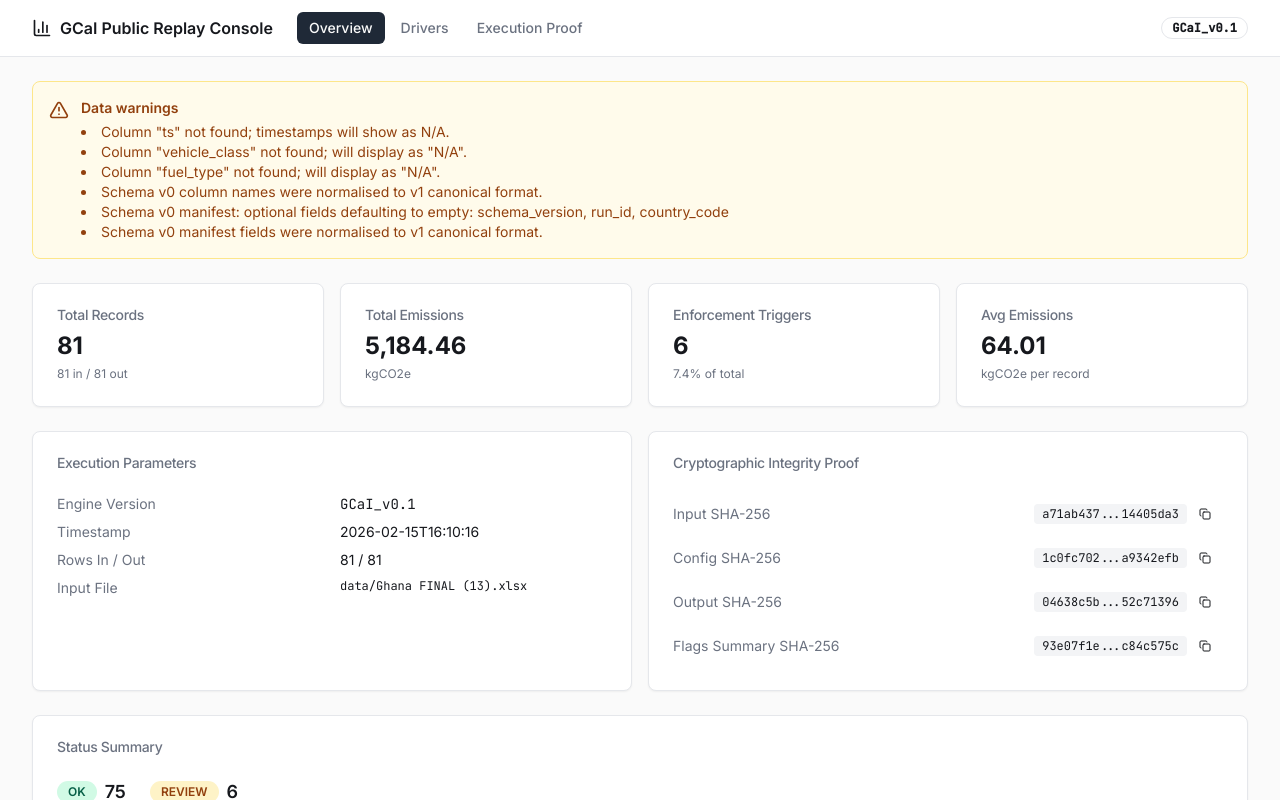
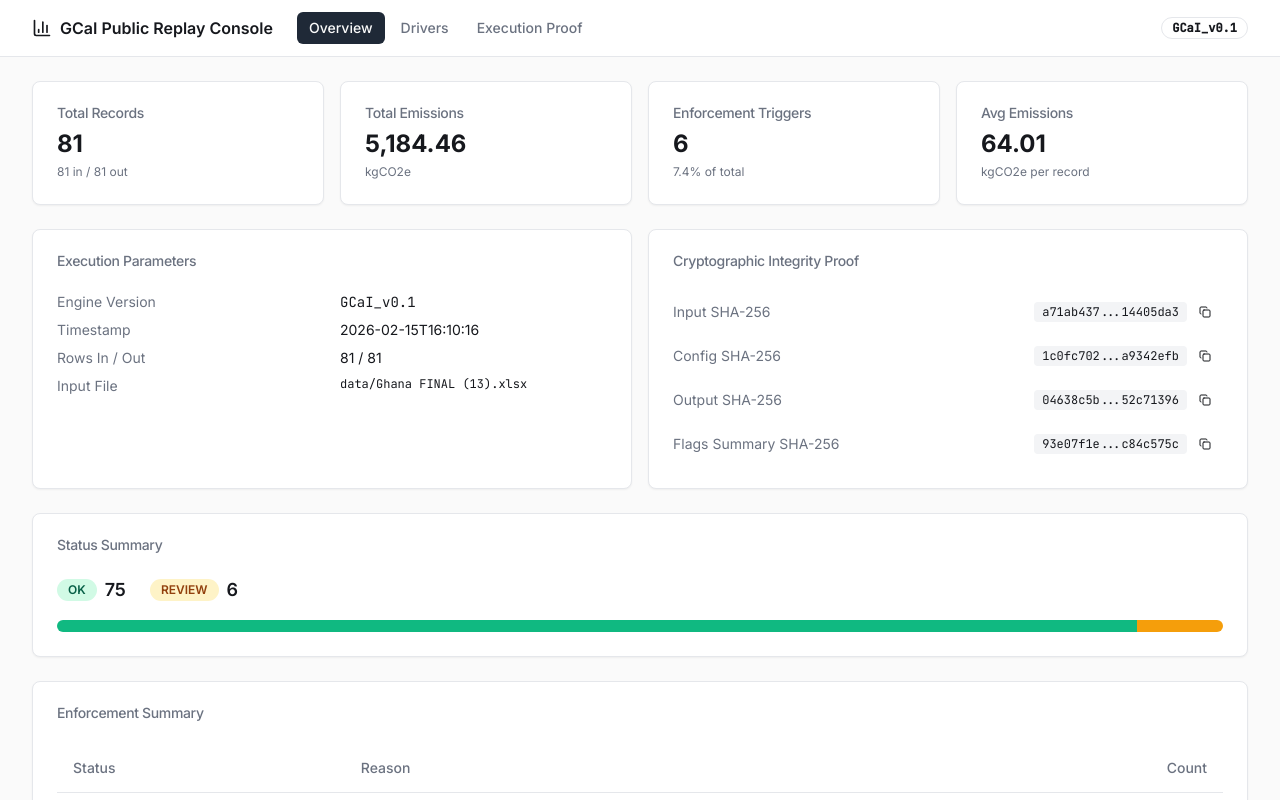
Before and after one commit to Watunki/gcai, a React (Vite) app: page / in a window 1280 px wide. Shown: the top 800 px of the page. Built offline with nearby package versions, Linux system fonts and the light colour scheme.

Commit message:
fix: remove unused validation warnings banner and clean up code
Hide warning banner and remove unused 'validation' destructure.

Co-authored-by: Aarav Jha <68332278+Watunki@users.noreply.github.com>

```diff
--- a/src/pages/OverviewPage.tsx
+++ b/src/pages/OverviewPage.tsx
@@ -27,7 +27,7 @@ export function OverviewPage() {
   const { data } = useRunData();
   if (!data) return null;
 
-  const { manifest, records, flagsSummary, validation, rawExtensionFields } = data;
+  const { manifest, records, flagsSummary, rawExtensionFields } = data;
 
   const emissions = useMemo(
     () => computeEmissionsSummary(records),
@@ -82,15 +82,7 @@ export function OverviewPage() {
 
   return (
     <div className="flex flex-col gap-6">
-      {/* Validation warnings */}
-      {validation.warnings.length > 0 && (
-        <ErrorBanner
-          type="warning"
-          title="Data warnings"
-          messages={validation.warnings}
-        />
-      )}
-      {/* Schema v0 -> v1 transition support is handled transparently */}
+      {/* Validation warnings hidden */}
 
       {/* KPI Cards */}
       <div className="grid grid-cols-2 lg:grid-cols-4 gap-4">
```
